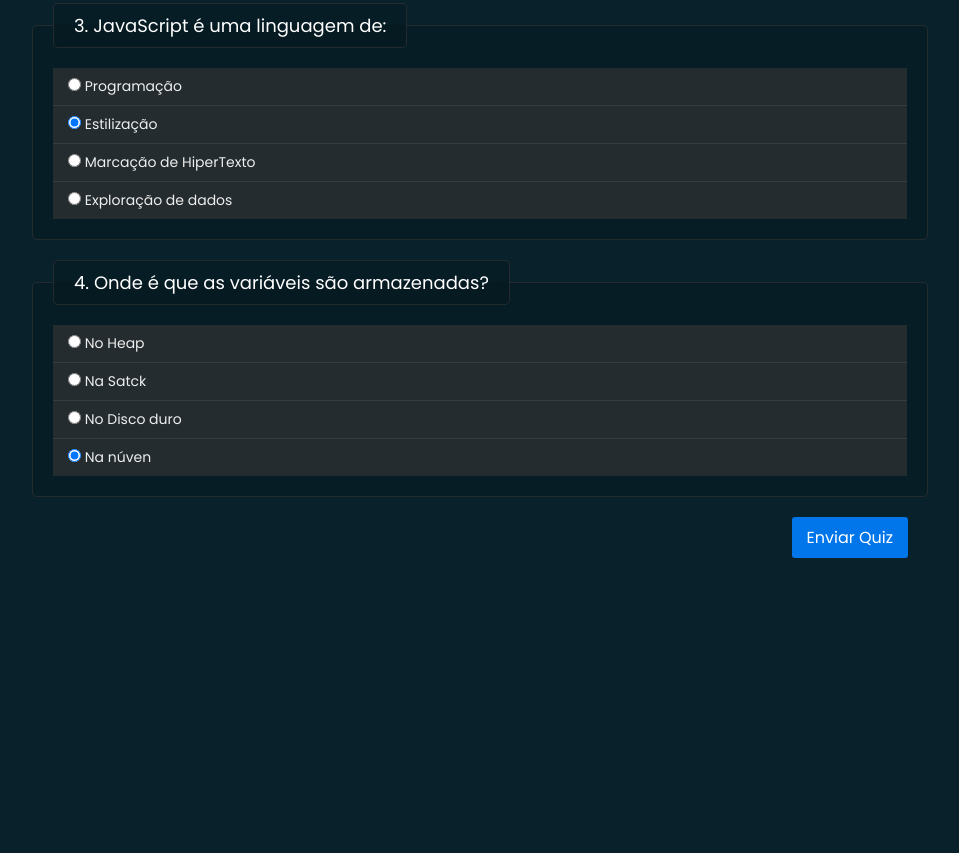
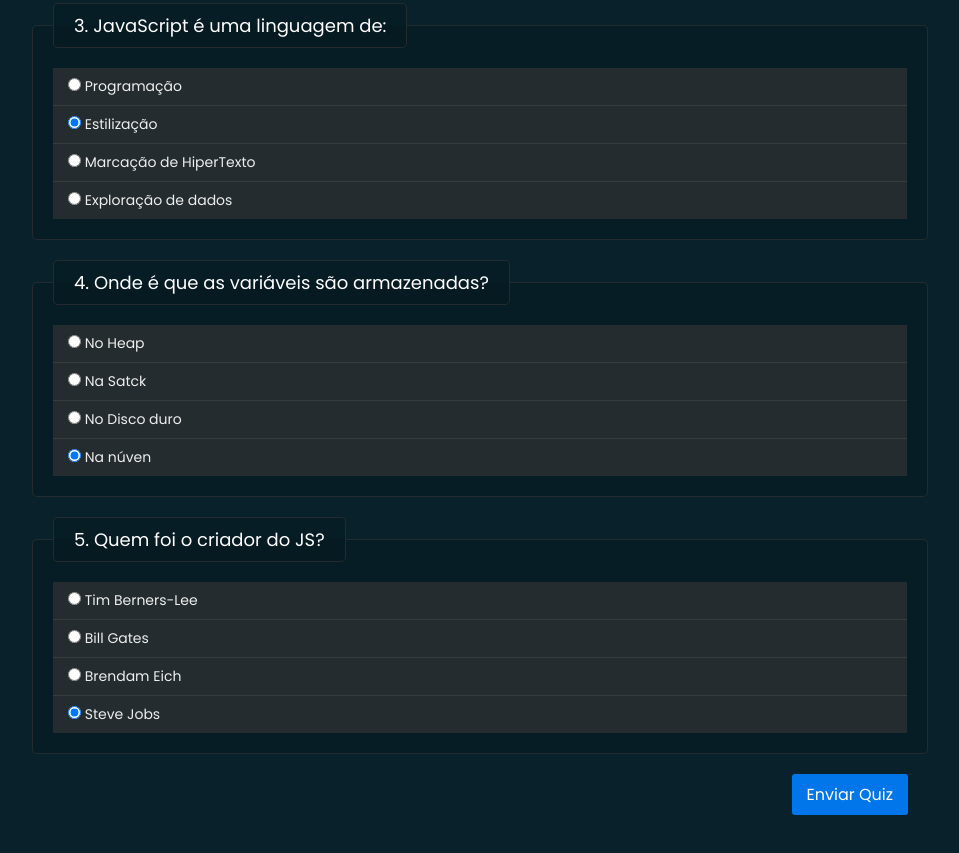
Before and after one commit to gerafimjoaquim/quiz-interactivo, a plain HTML site: page quiz-interactivo.html in a window 1280 px wide. Shown: the part 814-1667 px from the top of the page, without its empty margins (160-1119 px from the left). Before the commit the page ends 1472 px from the top, so only its background shows below. Drawn offline with Linux system fonts and the light colour scheme.

Commit message:
Update quiz-interactivo.html

```diff
--- a/quiz-interactivo.html
+++ b/quiz-interactivo.html
@@ -22,7 +22,7 @@
 
 	<div class = "container quiz-wrapper">
 
-		<h2 class = "quiz-result"></h2>
+		<h2 class = "score-result-container"></h2>
 
 		<form class='quiz-form'>
 			<fieldset>
@@ -57,6 +57,14 @@
 				<label><input type="radio" name="inputQuestion4" value="D" checked> Na núven</label>
 			</fieldset>
 
+			<fieldset>
+				<legend>5. Quem foi o criador do JS?</legend>
+				<label><input type="radio" name="inputQuestion5" value="A"> Tim Berners-Lee</label>
+				<label><input type="radio" name="inputQuestion5" value="B"> Bill Gates</label>
+				<label><input type="radio" name="inputQuestion5" value="C"> Brendam Eich</label>
+				<label><input type="radio" name="inputQuestion5" value="D" checked> Steve Jobs</label>
+			</fieldset>
+
 			<div class="btn-group">
 				<div></div>
 				<button class="btn btn-blue">Enviar Quiz</button>
```
